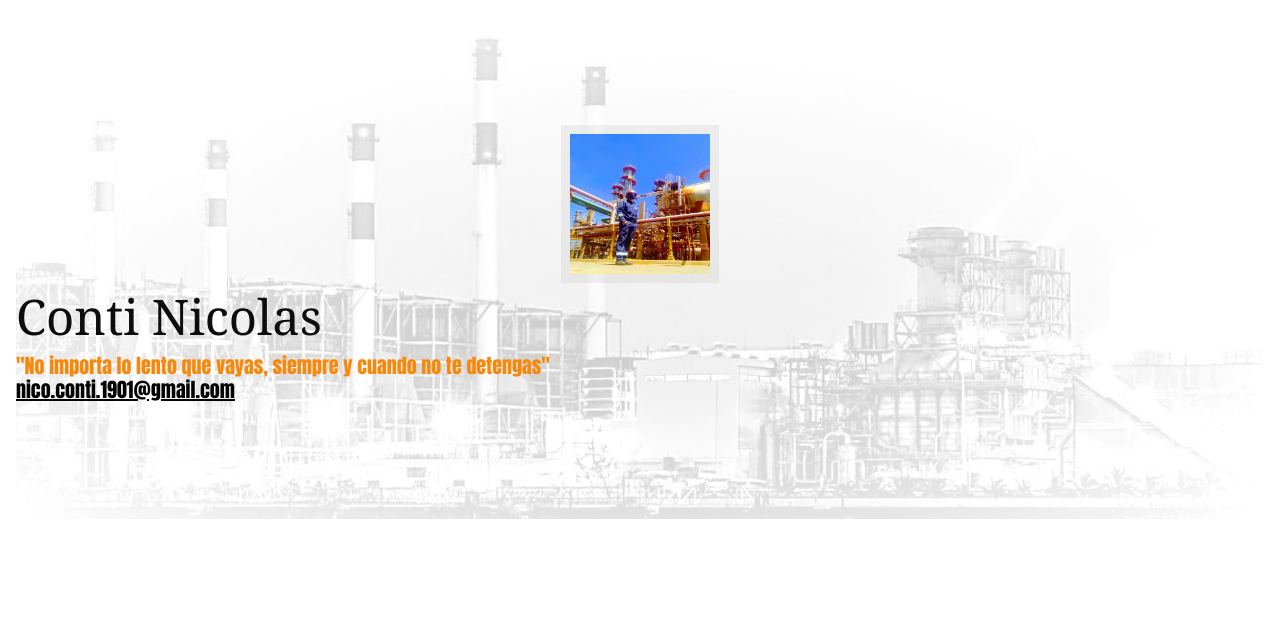
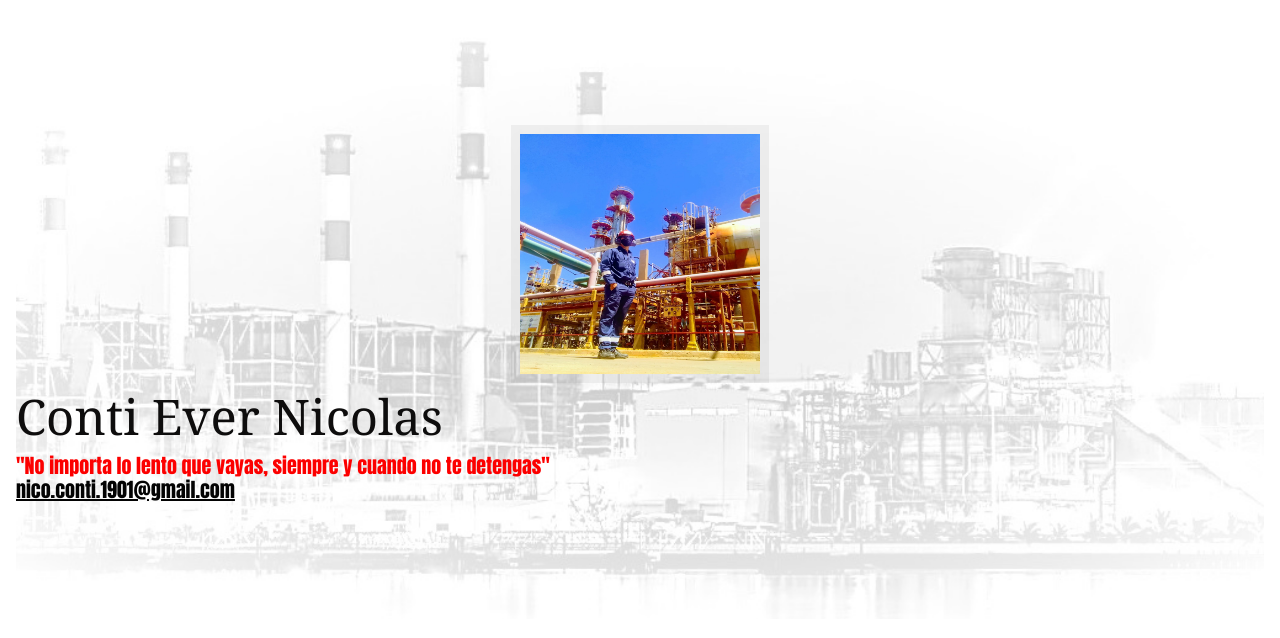
Before and after one commit to nicoconti1901/PorfolioFront, an Angular app: page / in a window 1280 px wide. Shown: the top 638 px of the page. Built offline with nearby package versions, Linux system fonts and the light colour scheme; some icons are missing; a web font is replaced by a local one.

Commit message:
detalles de letra  header

```diff
--- a/src/app/components/header/header.component.html
+++ b/src/app/components/header/header.component.html
@@ -3,8 +3,10 @@
 	<div id="head" class="parallax" parallax-speed="2">
 		<h1 id="logo" class="text-center">
 			<img class="img-circle" src="assets/images/Nico2.jpg" alt="">
-			<span class="title">Conti Nicolas</span>
-			<span class="tagline1">"No importa lo lento que vayas, siempre y cuando no te detengas"<br>
+			<span class="title">Conti Ever Nicolas</span>
+			<span class="tagline1">"No importa lo lento que vayas, siempre y cuando no te detengas"
+                <br>
+
 				<a href="">nico.conti.1901@gmail.com</a></span>
 		</h1>
 	</div>
--- a/src/styles.css
+++ b/src/styles.css
@@ -225,23 +225,23 @@ html {
 
   **********************************************************************/
   #head {
-    background: #f4f4f4 url(assets/images/refineria.jpg) top center;
+    background: #afadad url(assets/images/refineria.jpg) top center;
     background-size:cover;
-    color: #7C7C7C;
+    color: #050505;
     padding: 30px 0 35px 0;
   }
   #head img.img-circle {
     display: block;
-    width: 140px;
-    height: 140px;
+    width: 240px;
+    height: 240px;
     overflow: hidden;
     border: 9px solid rgba(0, 0, 0, 0.05);
     margin: 0 auto;
   }
   #head .title {
     font-family: Alice, Georgia, serif;
-    font-size: 49px;
-    font-size: 3.0625rem;
+    font-size: 80px;
+    font-size: 4.5rem;
   }
   #head .title a {
     text-decoration: none;
@@ -261,7 +261,7 @@ html {
     font-size: 20px;
    /*  font-size: 0.875rem; */
     line-height: 1.2em;
-    color: #f78809;
+    color: #fc0000;
     margin: 5px 0 0;
   }
   #head .tagline b {
```
